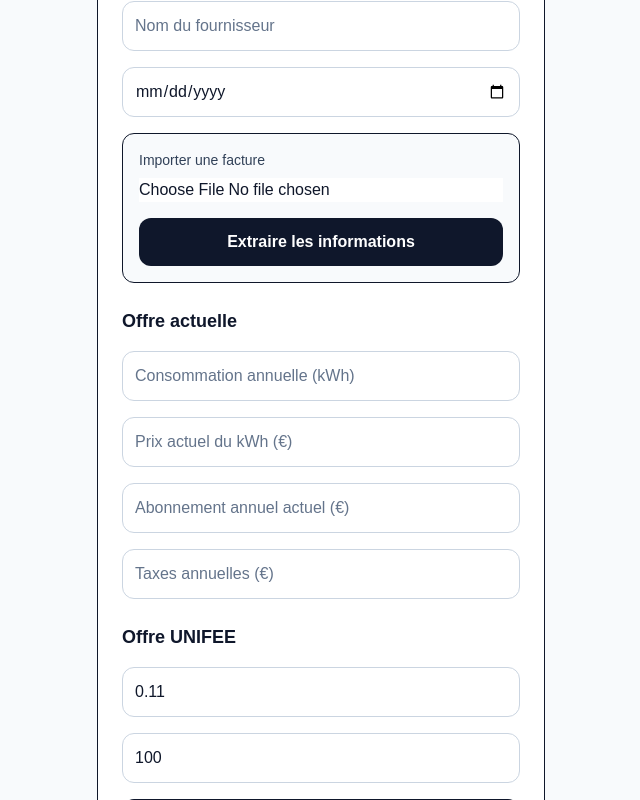
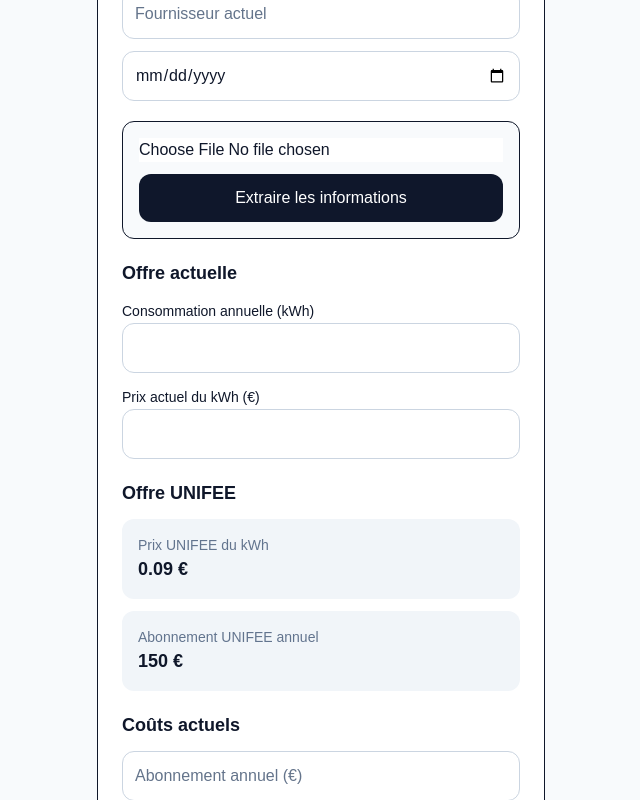
Before and after one commit to Marchalthomas-creator/Unifee-v3-, a Next.js app: page /simulation-gaz in a window 1280 px wide. Shown: the part 300-1100 px from the top of the page, without its empty margins (319-959 px from the left). Built offline with nearby package versions, Linux system fonts and the light colour scheme.

Commit message:
clean gaz page UI

```diff
--- a/app/simulation-gaz/page.tsx
+++ b/app/simulation-gaz/page.tsx
@@ -17,14 +17,15 @@ export default function SimulationGazPage() {
 
   const [consommation, setConsommation] = useState("");
   const [prixKwh, setPrixKwh] = useState("");
+
   const [abonnement, setAbonnement] = useState("");
   const [taxes, setTaxes] = useState("");
 
   const [facture, setFacture] = useState<File | null>(null);
   const [messageExtraction, setMessageExtraction] = useState("");
 
-  const [prixUnifee, setPrixUnifee] = useState("0.11");
-  const [abonnementUnifee, setAbonnementUnifee] = useState("100");
+  const [prixUnifee, setPrixUnifee] = useState("0.09");
+  const [aboUnifee, setAboUnifee] = useState("150");
 
   const [coutActuel, setCoutActuel] = useState<number | null>(null);
   const [coutUnifee, setCoutUnifee] = useState<number | null>(null);
@@ -36,8 +37,8 @@ export default function SimulationGazPage() {
     const saved = localStorage.getItem("unifee-settings");
     if (saved) {
       const settings = JSON.parse(saved);
-      setPrixUnifee(settings.gazPrix || "0.11");
-      setAbonnementUnifee(settings.gazAbo || "100");
+      setPrixUnifee(settings.gazPrix || "0.09");
+      setAboUnifee(settings.gazAbo || "150");
     }
   }, []);
 
@@ -48,7 +49,7 @@ export default function SimulationGazPage() {
     }
 
     setMessageExtraction(
-      `Facture prête à être analysée : ${facture.name}. La vraie extraction IA sera ajoutée à l’étape suivante.`
+      `Facture prête à être analysée : ${facture.name}`
     );
   }
 
@@ -59,10 +60,11 @@ export default function SimulationGazPage() {
     const taxesVal = parseFloat(taxes) || 0;
 
     const prixU = parseFloat(prixUnifee) || 0;
-    const aboU = parseFloat(abonnementUnifee) || 0;
+    const aboU = parseFloat(aboUnifee) || 0;
 
     const totalActuel = conso * prix + abo + taxesVal;
     const totalUnifee = conso * prixU + aboU + taxesVal;
+
     const economie = totalActuel - totalUnifee;
     const mensuel = economie / 12;
     const reduction = totalActuel > 0 ? (economie / totalActuel) * 100 : 0;
@@ -75,15 +77,13 @@ export default function SimulationGazPage() {
   }
 
   function enregistrerSimulation() {
-    if (economieAnnuelle === null || coutActuel === null || coutUnifee === null) {
-      return;
-    }
+    if (economieAnnuelle === null) return;
 
-    const historiqueActuel = JSON.parse(
+    const historique = JSON.parse(
       localStorage.getItem("unifee-simulations") || "[]"
     );
 
-    const nouvelleSimulation = {
+    const nouvelle = {
       id: genererId(),
       energie: "Gaz",
       nomClient,
@@ -95,7 +95,7 @@ export default function SimulationGazPage() {
       abonnement,
       taxes,
       prixUnifee,
-      abonnementUnifee,
+      aboUnifee,
       coutActuel,
       coutUnifee,
       economieAnnuelle,
@@ -104,25 +104,29 @@ export default function SimulationGazPage() {
       dateCreation: new Date().toLocaleString("fr-FR"),
     };
 
-    const nouvelHistorique = [nouvelleSimulation, ...historiqueActuel];
-    localStorage.setItem("unifee-simulations", JSON.stringify(nouvelHistorique));
+    localStorage.setItem(
+      "unifee-simulations",
+      JSON.stringify([nouvelle, ...historique])
+    );
+
     router.push("/historique");
   }
 
   return (
     <main className="min-h-screen bg-slate-50 px-6 py-10">
       <div className="mx-auto max-w-md space-y-6">
+
         <h1 className="text-center text-3xl font-bold text-slate-900">
           Simulation Gaz
         </h1>
 
-        <div className="space-y-4 rounded-2xl border bg-white p-6">
-          <h2 className="text-lg font-semibold text-slate-900">
-            Informations client
-          </h2>
+        <div className="space-y-5 rounded-2xl border bg-white p-6">
+
+          {/* CLIENT */}
+          <div className="space-y-3">
+            <h2 className="text-lg font-semibold">Informations client</h2>
 
             <input
-            type="text"
               placeholder="Nom du client"
               value={nomClient}
               onChange={(e) => setNomClient(e.target.value)}
@@ -130,7 +134,6 @@ export default function SimulationGazPage() {
             />
 
             <input
-            type="text"
               placeholder="Ville"
               value={ville}
               onChange={(e) => setVille(e.target.value)}
@@ -138,8 +141,7 @@ export default function SimulationGazPage() {
             />
 
             <input
-            type="text"
-            placeholder="Nom du fournisseur"
+              placeholder="Fournisseur actuel"
               value={fournisseur}
               onChange={(e) => setFournisseur(e.target.value)}
               className="w-full rounded-xl border p-3"
@@ -151,65 +153,80 @@ export default function SimulationGazPage() {
               onChange={(e) => setDateFin(e.target.value)}
               className="w-full rounded-xl border p-3"
             />
+          </div>
 
+          {/* FACTURE */}
           <div className="rounded-xl border bg-slate-50 p-4">
-            <label className="mb-2 block text-sm font-medium text-slate-700">
-              Importer une facture
-            </label>
-
             <input
               type="file"
               accept="image/*,.pdf"
               onChange={(e) => {
-                if (e.target.files && e.target.files[0]) {
-                  setFacture(e.target.files[0]);
-                  setMessageExtraction("");
-                }
+                if (e.target.files?.[0]) setFacture(e.target.files[0]);
               }}
               className="w-full"
             />
 
-            {facture && (
-              <p className="mt-2 text-sm text-green-600">
-                Fichier sélectionné : {facture.name}
-              </p>
-            )}
-
             <button
               onClick={extraireFacture}
-              className="mt-4 w-full rounded-xl bg-slate-900 p-3 font-semibold text-white transition hover:bg-slate-800"
+              className="mt-3 w-full rounded-xl bg-slate-900 p-3 text-white"
             >
               Extraire les informations
             </button>
 
             {messageExtraction && (
-              <p className="mt-3 text-sm text-slate-600">{messageExtraction}</p>
+              <p className="mt-2 text-sm">{messageExtraction}</p>
             )}
           </div>
 
-          <h2 className="pt-2 text-lg font-semibold text-slate-900">
-            Offre actuelle
-          </h2>
+          {/* OFFRE ACTUELLE */}
+          <div className="space-y-3">
+            <h2 className="text-lg font-semibold">Offre actuelle</h2>
 
+            <div>
+              <label className="text-sm">Consommation annuelle (kWh)</label>
               <input
                 type="number"
-            placeholder="Consommation annuelle (kWh)"
                 value={consommation}
                 onChange={(e) => setConsommation(e.target.value)}
                 className="w-full rounded-xl border p-3"
               />
+            </div>
 
+            <div>
+              <label className="text-sm">Prix actuel du kWh (€)</label>
               <input
                 type="number"
-            placeholder="Prix actuel du kWh (€)"
                 value={prixKwh}
                 onChange={(e) => setPrixKwh(e.target.value)}
                 className="w-full rounded-xl border p-3"
               />
+            </div>
+          </div>
+
+          {/* OFFRE UNIFEE */}
+          <div className="space-y-3">
+            <h2 className="text-lg font-semibold">Offre UNIFEE</h2>
+
+            <div className="rounded-xl bg-slate-100 p-4">
+              <p className="text-sm text-slate-500">Prix UNIFEE du kWh</p>
+              <p className="text-lg font-semibold">{prixUnifee} €</p>
+            </div>
+
+            <div className="rounded-xl bg-slate-100 p-4">
+              <p className="text-sm text-slate-500">
+                Abonnement UNIFEE annuel
+              </p>
+              <p className="text-lg font-semibold">{aboUnifee} €</p>
+            </div>
+          </div>
+
+          {/* COUTS */}
+          <div className="space-y-3">
+            <h2 className="text-lg font-semibold">Coûts actuels</h2>
 
             <input
               type="number"
-            placeholder="Abonnement annuel actuel (€)"
+              placeholder="Abonnement annuel (€)"
               value={abonnement}
               onChange={(e) => setAbonnement(e.target.value)}
               className="w-full rounded-xl border p-3"
@@ -222,77 +239,52 @@ export default function SimulationGazPage() {
               onChange={(e) => setTaxes(e.target.value)}
               className="w-full rounded-xl border p-3"
             />
-
-          <h2 className="pt-2 text-lg font-semibold text-slate-900">
-            Offre UNIFEE
-          </h2>
-
-          <input
-            type="number"
-            value={prixUnifee}
-            readOnly
-            className="w-full rounded-xl border bg-slate-100 p-3 text-slate-700"
-          />
-
-          <input
-            type="number"
-            value={abonnementUnifee}
-            readOnly
-            className="w-full rounded-xl border bg-slate-100 p-3 text-slate-700"
-          />
+          </div>
 
           <button
             onClick={calculer}
-            className="w-full rounded-xl bg-slate-900 p-4 font-semibold text-white transition hover:bg-slate-800"
+            className="w-full rounded-xl bg-slate-900 p-4 text-white"
           >
             Calculer mes économies
           </button>
         </div>
 
+        {/* RESULTATS */}
         {economieAnnuelle !== null && (
-          <div className="space-y-4 rounded-2xl border border-green-200 bg-green-50 p-6">
+          <div className="rounded-2xl bg-green-50 p-6 space-y-4">
+
             <div className="text-center">
-              <p className="text-sm font-medium uppercase tracking-wide text-slate-600">
-                Économie annuelle
-              </p>
-              <p className="mt-2 text-4xl font-bold text-green-600">
+              <p className="text-sm">Économie annuelle</p>
+              <p className="text-4xl font-bold text-green-600">
                 {economieAnnuelle.toFixed(0)} €
               </p>
             </div>
 
             <div className="grid grid-cols-2 gap-3">
-              <div className="rounded-xl bg-white p-4 text-center">
-                <p className="text-sm text-slate-500">Coût actuel</p>
-                <p className="mt-1 text-xl font-semibold text-slate-900">
-                  {coutActuel?.toFixed(0)} €
-                </p>
+              <div className="bg-white p-4 rounded-xl text-center">
+                <p className="text-sm">Actuel</p>
+                <p>{coutActuel?.toFixed(0)} €</p>
               </div>
 
-              <div className="rounded-xl bg-white p-4 text-center">
-                <p className="text-sm text-slate-500">Offre UNIFEE</p>
-                <p className="mt-1 text-xl font-semibold text-slate-900">
-                  {coutUnifee?.toFixed(0)} €
-                </p>
+              <div className="bg-white p-4 rounded-xl text-center">
+                <p className="text-sm">UNIFEE</p>
+                <p>{coutUnifee?.toFixed(0)} €</p>
               </div>
 
-              <div className="rounded-xl bg-white p-4 text-center">
-                <p className="text-sm text-slate-500">Économie mensuelle</p>
-                <p className="mt-1 text-xl font-semibold text-slate-900">
-                  {economieMensuelle?.toFixed(0)} €
-                </p>
+              <div className="bg-white p-4 rounded-xl text-center">
+                <p className="text-sm">Mensuel</p>
+                <p>{economieMensuelle?.toFixed(0)} €</p>
               </div>
 
-              <div className="rounded-xl bg-white p-4 text-center">
-                <p className="text-sm text-slate-500">Réduction</p>
-                <p className="mt-1 text-xl font-semibold text-slate-900">
-                  {pourcentage?.toFixed(1)} %
-                </p>
+              <div className="bg-white p-4 rounded-xl text-center">
+                <p className="text-sm">Réduction</p>
+                <p>{pourcentage?.toFixed(1)} %</p>
               </div>
             </div>
 
             <button
               onClick={enregistrerSimulation}
-              className="w-full rounded-xl bg-green-600 p-4 font-semibold text-white transition hover:bg-green-700"
+              className="w-full rounded-xl bg-green-600 p-4 text-white"
             >
               Enregistrer la simulation
             </button>
```
Lines whose indentation alone changed are shown as unchanged.
